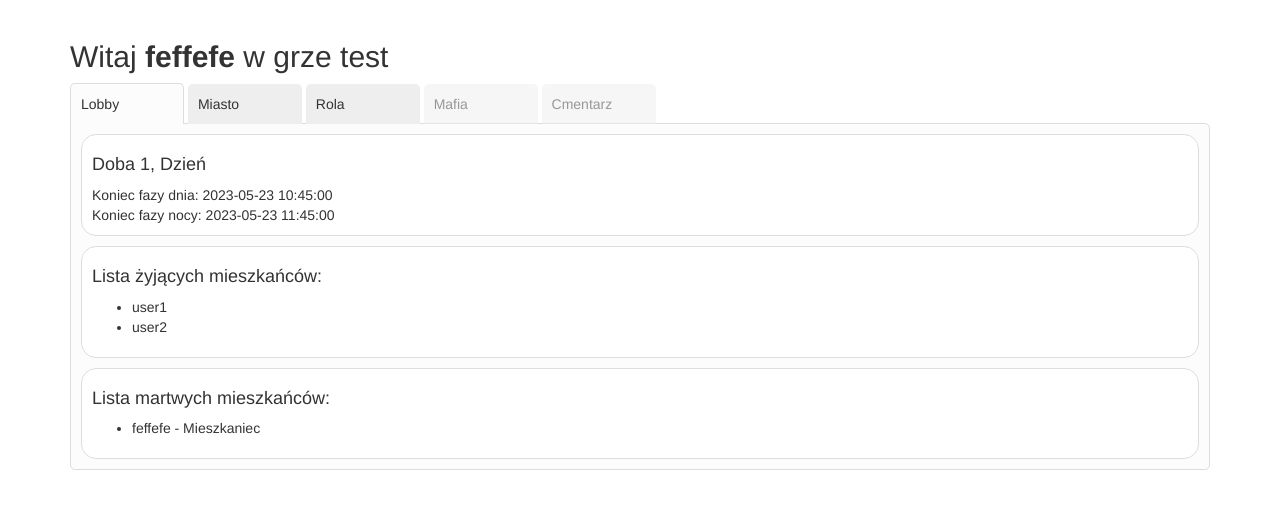
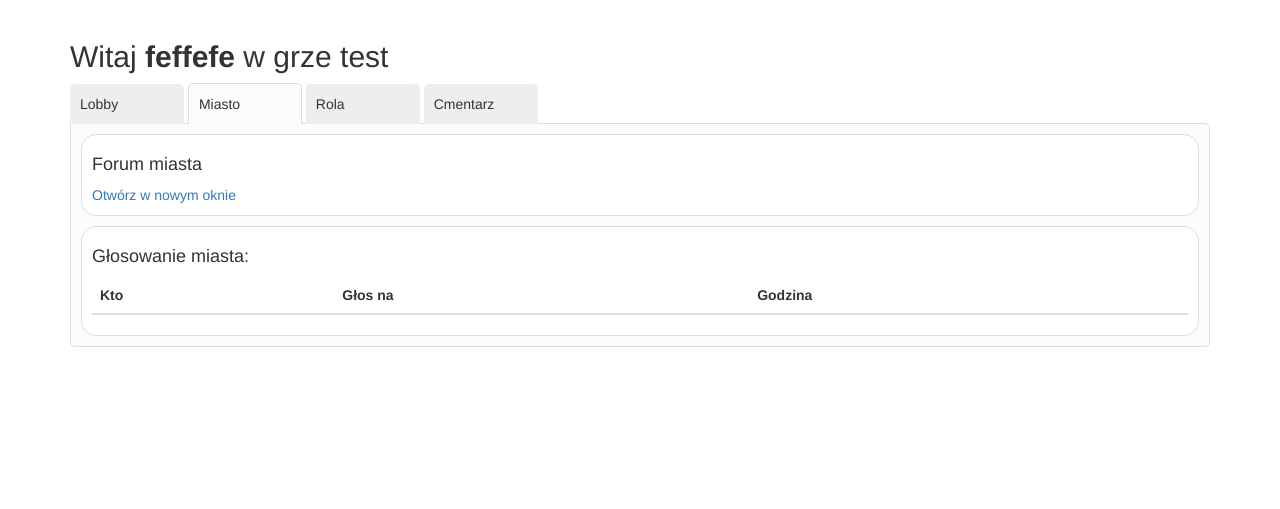
Before and after one commit to njayneer/openmafia, a Flask app: page /game/1/lobby in a window 1280 px wide, after a click on "Miasto". Shown: the part 52-561 px from the top of the page. Run offline with Flask 3, Linux system fonts and the light colour scheme; a user stored in the database is signed in; lists and menus that the app fills with data are empty; some libraries are stand-ins or nearby versions.

Commit message:
Forums ready

```diff
--- a/app/SetupGameModule/static/css/styles.css
+++ b/app/SetupGameModule/static/css/styles.css
@@ -123,3 +123,15 @@ tfoot input {
       border-radius: 5px;
       margin-bottom: 10px;
     }
+
+.post-bg-citizen_thread {
+    background-color: white
+}
+
+.post-bg-mafioso_thread {
+    background-color: #CD5C5C
+}
+
+.post-bg-graveyard_thread {
+    background-color: silver
+}
--- a/app/SetupGameModule/static/js/scripts.js
+++ b/app/SetupGameModule/static/js/scripts.js
@@ -1,3 +1,24 @@
+var tabNav = document.querySelector('.tab-nav');
+var tabNavLinks = tabNav.querySelectorAll('a');
+var tabContent = document.querySelector('.tab-content');
+var tabContentSections = tabContent.querySelectorAll('div');
+
+for (var i = 0; i < tabNavLinks.length; i++) {
+  tabNavLinks[i].addEventListener('click', function(e) {
+    e.preventDefault();
+    var currentTab = tabNav.querySelector('.active');
+    currentTab.classList.remove('active');
+    var currentTabSection = tabContent.querySelector('.active');
+    currentTabSection.classList.remove('active');
+
+    var newTab = this.parentNode;
+    newTab.classList.add('active');
+    var newTabSection = tabContent.querySelector(this.getAttribute('href'));
+    newTabSection.classList.add('active');
+  });
+}
+
+
 function parseBBCode() {
       let postContents = document.getElementsByClassName("post-content");
       for (let i = 0; i < postContents.length; i++) {
--- a/app/SetupGameModule/templates/SetupGameModule_index.html
+++ b/app/SetupGameModule/templates/SetupGameModule_index.html
@@ -18,7 +18,7 @@
 <form  method="post" class="form form-horizontal" name="setupgameform">
     {{ wtf.form_errors(form,"only") }}
     {{ form.hidden_tag() }}
-    {{ wtf.form_field(form.name) }}
+    {{ wtf.form_field(form.name, style="width:100%;") }}
     <div class="form-actions">
         <button name="action_create_game" type="submit" class="btn btn-primary">Załóż grę</button>
     </div>
--- a/app/SetupGameModule/templates/SetupGameModule_lobby.html
+++ b/app/SetupGameModule/templates/SetupGameModule_lobby.html
@@ -19,8 +19,8 @@
     <li class="active"><a href="#lobby">Lobby</a></li>
     <li><a href="#city">Miasto</a></li>
     <li><a href="#roles">Rola</a></li>
-    <li class="disabled"><a href="#mafia">Mafia</a></li>
-    <li class="disabled"><a href="#graveyard">Cmentarz</a></li>
+    {% if 'mafioso' in data['your_privileges'] %}<li><a href="#mafia">Mafia</a></li>{% endif %}
+    {% if 'graveyard' in data['your_privileges'] %}<li><a href="#graveyard">Cmentarz</a></li>{% endif %}
   </ul>
   <div class="tab-content">
     <div id="lobby" class="active">
@@ -78,14 +78,7 @@
     <div id="city">
       <div class="content-box">
           <h4>Forum miasta</h4>
-          <ul>
-            {% for post in data['citizen_thread'] %}
-            <li>
-              <b>{{ post.author.name }}</b>
-              {{ post.content }}
-            </li>
-            {% endfor %}
-          </ul>
+          <a target="_blank" href="./forum/citizen_thread">Otwórz w nowym oknie</a>
       </div>
       <div class="content-box">
         <h4>Głosowanie miasta:</h4>
@@ -130,10 +123,18 @@
       <div class="content-box">
         Tajne miejsce obrad.
       </div>
+      <div class="content-box">
+          <h4>Forum mafii</h4>
+          <a target="_blank" href="./forum/mafioso_thread">Otwórz w nowym oknie</a>
+      </div>
     </div>
     <div id="graveyard">
       <div class="content-box">
         Cmentarz.
+      </div>
+      <div class="content-box">
+          <h4>Forum cmentarza</h4>
+          <a target="_blank" href="./forum/graveyard_thread">Otwórz w nowym oknie</a>
       </div>
     </div>
   </div>
--- a/app/SetupGameModule/validators.py
+++ b/app/SetupGameModule/validators.py
@@ -124,12 +124,31 @@ class Validator:
         elif forum_name == 'graveyard_thread':
             user_status = [game_player.status for game_player in self.game.game_players if
                            game_player.user_id == self.current_user.id][0]
-            if user_status == 'dead':
+            if user_status == 'dead' or self.game.status.name == 'finished':
                 return True
             else:
                 flash('Nie masz uprawnień do tego forum!', 'alert-danger')
                 return False
         elif forum_name == 'mafioso_thread':
+            return self.user_has_role('mafioso') or self.game.status.name == 'finished'
+        elif forum_name == 'citizen_thread':
+            return True # anyone can see citizen thread
+
+    def user_can_write_in_forum(self, forum_name):
+        if forum_name == 'initial_thread':
+            return self.game.status.name not in ['in_progress']
+
+        elif forum_name == 'graveyard_thread':
+            user_status = [game_player.status for game_player in self.game.game_players if
+                           game_player.user_id == self.current_user.id][0]
+            return user_status == 'dead'
+
+        elif forum_name == 'mafioso_thread':
             return self.user_has_role('mafioso')
         elif forum_name == 'citizen_thread':
-            return self.user_is_alive()
+            try:
+                user_status = [game_player.status for game_player in self.game.game_players if
+                               game_player.user_id == self.current_user.id][0]
+            except:
+                user_status = 'unknown'
+            return user_status == 'alive'
--- a/app/SetupGameModule/views.py
+++ b/app/SetupGameModule/views.py
@@ -245,10 +245,11 @@ def game_configuration_plan_starting_game(game_id):
     return redirect(url_for('SetupGameModule.game_configuration', game_id=game_id))
 
 
+@SetupGameModule.route('<game_id>/add_forum_reply/<topic_name>', methods=['GET', 'POST'])
 @SetupGameModule.route('<game_id>/add_forum_reply', methods=['GET', 'POST'])
 @login_required
 @handle_jobs
-def add_forum_reply(game_id):
+def add_forum_reply(game_id, topic_name='citizen_thread'):
     game_id = int(game_id)
     db_api = GameApi()
     game = db_api.get_game(game_id)
@@ -256,14 +257,12 @@ def add_forum_reply(game_id):
     v = Validator(game, current_user)
     form = ForumForm()
 
-    topic_name = None
-
     if form.is_submitted():
         post_content = form.content.data
         post_content = (post_content[:998] + '..') if len(post_content) > 998 else post_content
         topic_name = form.topic_name.raw_data[1]
 
-        if v.user_is_allowed_for_forum(topic_name) and v.user_in_game():
+        if v.user_can_write_in_forum(topic_name) and v.user_in_game():
 
             # you db object
             you = [player for player in game.game_players if player.user_id == current_user.id][0]
@@ -281,11 +280,12 @@ def add_forum_reply(game_id):
                 flash('Nie możesz tak szybko pisać kolejnych postów (blokada trwa 60 sekund). Spróbuj ponownie za chwilę.', 'alert-danger')
             else:
                 forum_api.create_reply(forums[topic_name].id, post_content, you.id)
-
+        else:
+            return redirect(url_for('SetupGameModule.lobby', game_id=game_id))
     if topic_name == 'initial_thread':
         return redirect(url_for('SetupGameModule.game_configuration', game_id=game_id))
     else:
-        return redirect(url_for('SetupGameModule.lobby', game_id=game_id))
+        return redirect(url_for('SetupGameModule.forum', game_id=game_id, forum_name=topic_name))
 
 
 @SetupGameModule.route('<game_id>/lobby', methods=['GET', 'POST'])
@@ -301,6 +301,8 @@ def lobby(game_id):
     game = db_api.get_game(game_id)
     v = Validator(game, current_user)
     event_api = GameEventApi()
+
+    your_privileges = []
     if v.user_in_game() and v.game_is_started():
         # day and night duration
         day_duration = game.phases[0].phase_duration
@@ -314,12 +316,13 @@ def lobby(game_id):
 
         # dead players list
         dead_players = db_api.get_dead_players()
-
         # you db object
         you = [player for player in game.game_players if player.user_id == current_user.id][0]
-
+        if you in dead_players:
+            your_privileges.append('graveyard')
         # actual your mafioso vote if you are in mafia
         if 'mafioso' in [role.name for role in db_api.get_user_roles(current_user.id)]:
+            your_privileges.append('mafioso')
             mafia_actual_target = check_target_from_events(db_api, event_api=event_api)
             if mafia_actual_target is not None:
                 mafia_actual_target = [player for player in game.game_players if player.id == mafia_actual_target][0]
@@ -363,7 +366,8 @@ def lobby(game_id):
             'citizen_votes': citizen_votes,
             'winners': winners,
             'now': current_time,
-            'citizen_thread': citizen_chat_page_content
+            'citizen_thread': citizen_chat_page_content,
+            'your_privileges': your_privileges
         }
         return render_template('SetupGameModule_lobby.html',
                                game=game,
@@ -395,3 +399,51 @@ def create_event(game_id, event_name):
                                             db_api.get_player_id_for_name(form.target.data))
 
     return redirect(url_for('SetupGameModule.lobby', game_id=game_id))
+
+
+# @SetupGameModule.route('<game_id>/forum/<forum_name>/<page>', methods=['GET', 'POST'])
+@SetupGameModule.route('<game_id>/forum/<forum_name>', methods=['GET', 'POST'])
+# @SetupGameModule.route('<game_id>/forum', methods=['GET', 'POST'])
+@login_required
+def forum(game_id, forum_name='citizen_thread'):
+    game_id = int(game_id)
+    page = int(request.args.get('page', default='1'))
+    forum_form = ForumForm()
+    db_api = GameApi()
+    game = db_api.get_game(game_id)
+    v = Validator(game, current_user)
+    privileges = []
+    if v.user_is_allowed_for_forum(forum_name):
+        #privileges
+        privileges.append('user_can_read')
+        if v.user_can_write_in_forum(forum_name):
+            privileges.append('user_can_write')
+
+        # forums
+        forum_api = ForumApi(game.id, current_user.id)
+        forums = forum_api.get_or_create_topics_for_game()
+
+        # forum
+        if forum_name == 'citizen_thread':
+            page_content = forum_api.get_thread_page(forums['citizen_thread'].id, page)
+            thread_description = 'Oto główny wątek dyskusyjny miasta.'
+        elif forum_name == 'mafioso_thread':
+            page_content = forum_api.get_thread_page(forums['mafioso_thread'].id, page)
+            thread_description = 'Witamy w mafijnym zakątku...'
+        elif forum_name == 'graveyard_thread':
+            page_content = forum_api.get_thread_page(forums['graveyard_thread'].id, page)
+            thread_description = 'Cmentarne forum - miejsce życia po śmierci.'
+        else:
+            return redirect(url_for('SetupGameModule.lobby', game_id=game_id))
+        data = {
+            'thread_content': page_content,
+            'thread_description': thread_description,
+            'forum_name': forum_name,
+            'privileges': privileges
+        }
+        return render_template('SetupGameModule_forum.html',
+                               game=game,
+                               data=data,
+                               forum_form=forum_form)
+    else:
+        return redirect(url_for('SetupGameModule.lobby', game_id=game_id))
```
Also changed, not shown: app/SetupGameModule/templates/SetupGameModule_forum.html (added, +70 -0 lines), app/database.db.
